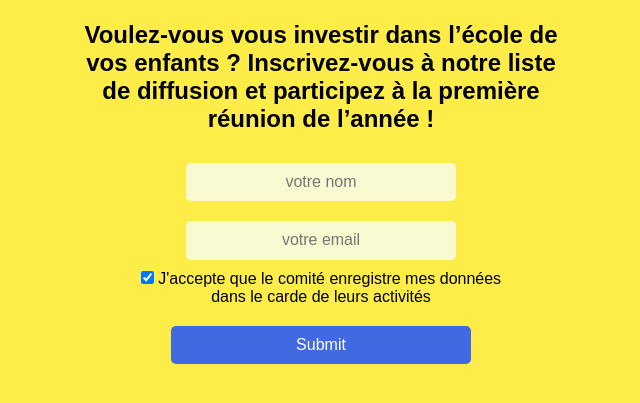
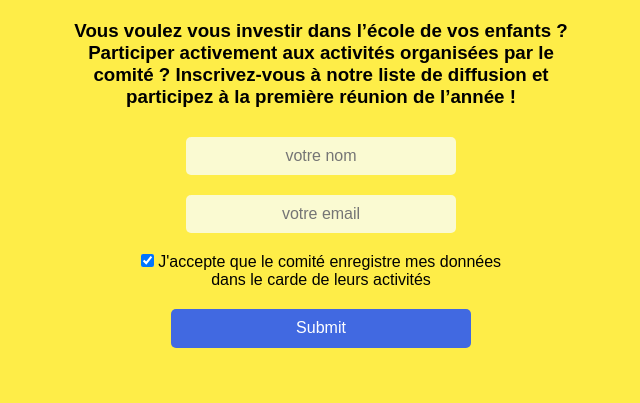
Before and after one commit to enkiBrant/comitedesfetes, a plain HTML site: page index.html in a window 1280 px wide. Shown: the part 227-630 px from the top of the page, without its empty margins (319-959 px from the left). Drawn offline with Linux system fonts and the light colour scheme.

Commit message:
rgpd ready

```diff
--- a/assets/css/style.css
+++ b/assets/css/style.css
@@ -42,6 +42,9 @@ h1 {
   background-color: lightgoldenrodyellow;
   text-align: center;
 }
+#email {
+  margin-bottom: 20px;
+}
 #submit {
   padding: 10px;
   margin-top: 20px;
@@ -52,6 +55,7 @@ h1 {
   color: white;
   cursor: pointer;
 }
+
 #alert p {
   color: crimson;
   font-weight: bold;
--- a/index.html
+++ b/index.html
@@ -10,13 +10,13 @@
 <body>
     <div id="content">
         <img id="logo" src="assets/img/logo_comitedesfetes.svg" alt="logo du comité des fêtes">
-        <h2>Voulez-vous vous investir dans l’école de vos enfants ?
+        <h3>Vous voulez vous investir dans l’école de vos enfants ? Participer activement aux activités organisées par le comité ?
             Inscrivez-vous à notre liste de diffusion et participez à la première réunion de l’année !</h2>
         <form name="contact" method="POST" data-netlify="true">
             <input id="name" name="name" type="text" placeholder="votre nom" /><br>
             <input id="email" name="email" type="email" placeholder="votre email" /><br>
             <input type="checkbox" id="rgpd" name="rgpd" checked>
-            <label for="rgpd">J'accepte que le comité enregistre mes données<br> dans le carde de leurs activités</label><br>
+            <label id="rgpd" for="rgpd">J'accepte que le comité enregistre mes données<br> dans le carde de leurs activités</label><br>
             <input id="submit" name="submit" type="Submit" />
         </form>
         <div id="alert">
```
